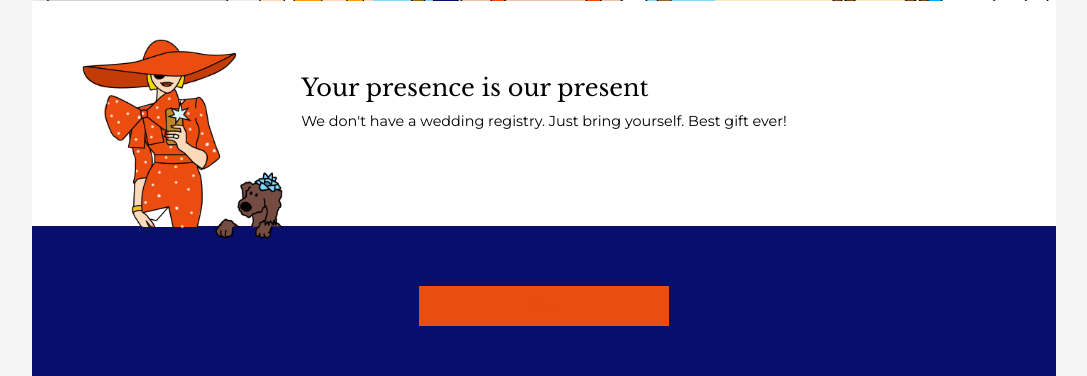
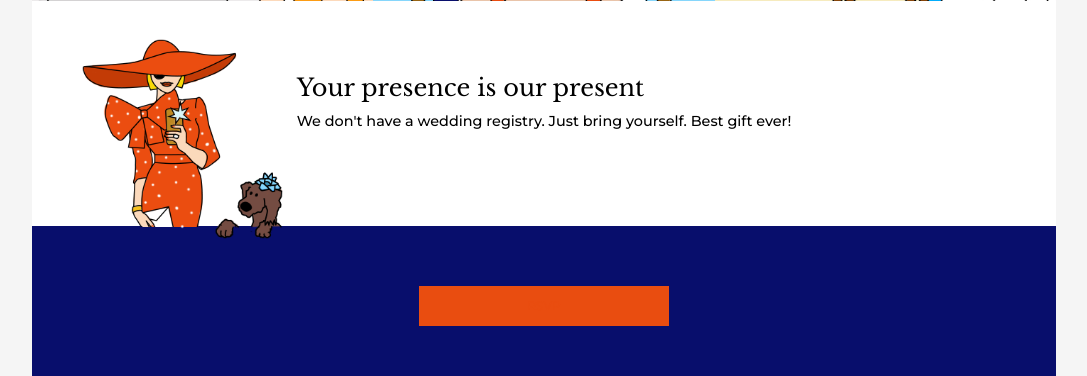
Before and after one commit to Jauny/wedding, a Flask app: template app/templates/index.html in a window 1280 px wide. Shown: the part 2079-2455 px from the top of the page, without its empty margins (96-1183 px from the left). Run offline with Flask 2, Linux system fonts and the light colour scheme; the template is opened without the code that fills it, so the values that code supplies are empty; parts of the project's set-up code (start-up, migrations or seed data) failed here and were passed over.

Commit message:
no gift content weight 500

```diff
--- a/app/static/style.css
+++ b/app/static/style.css
@@ -279,6 +279,7 @@
   font-size: var(--content-size);
   line-height: 18px;
   font-size: 1.2em;
+  font-weight: 500;
 }
 
 .mosaic {
```
